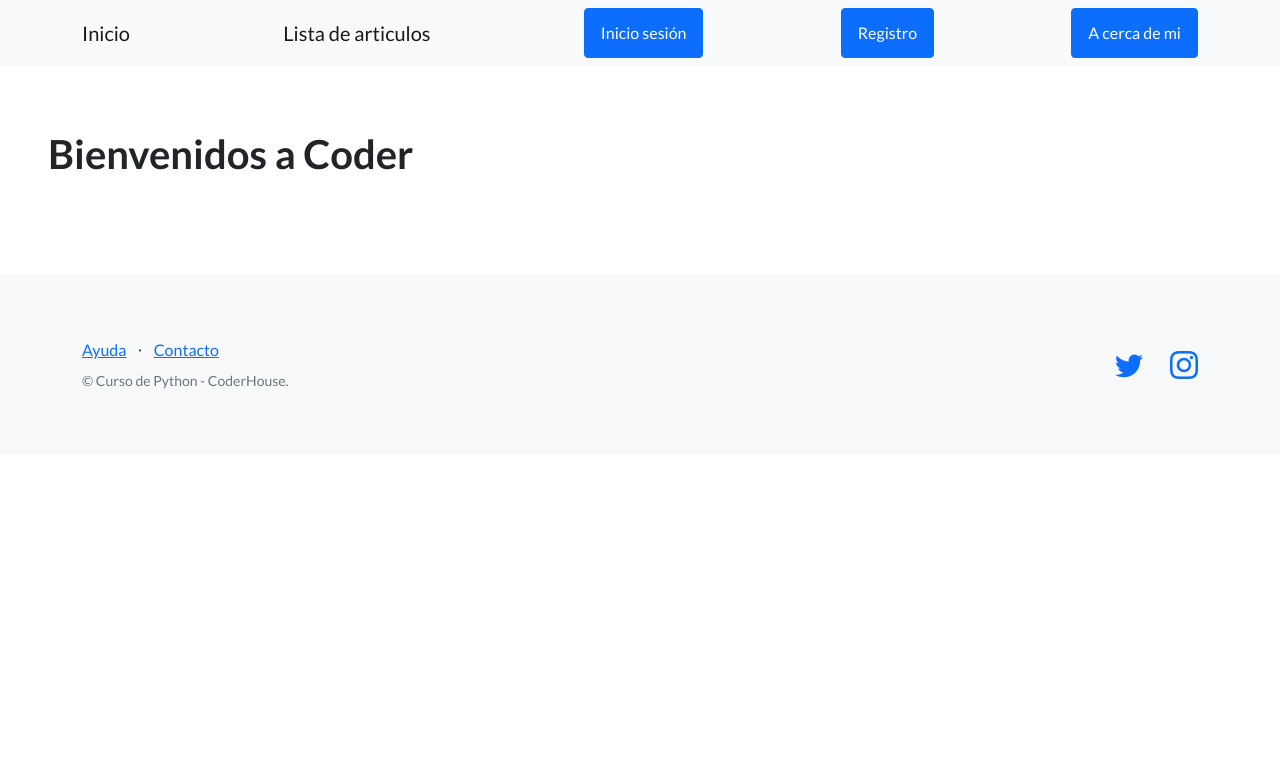
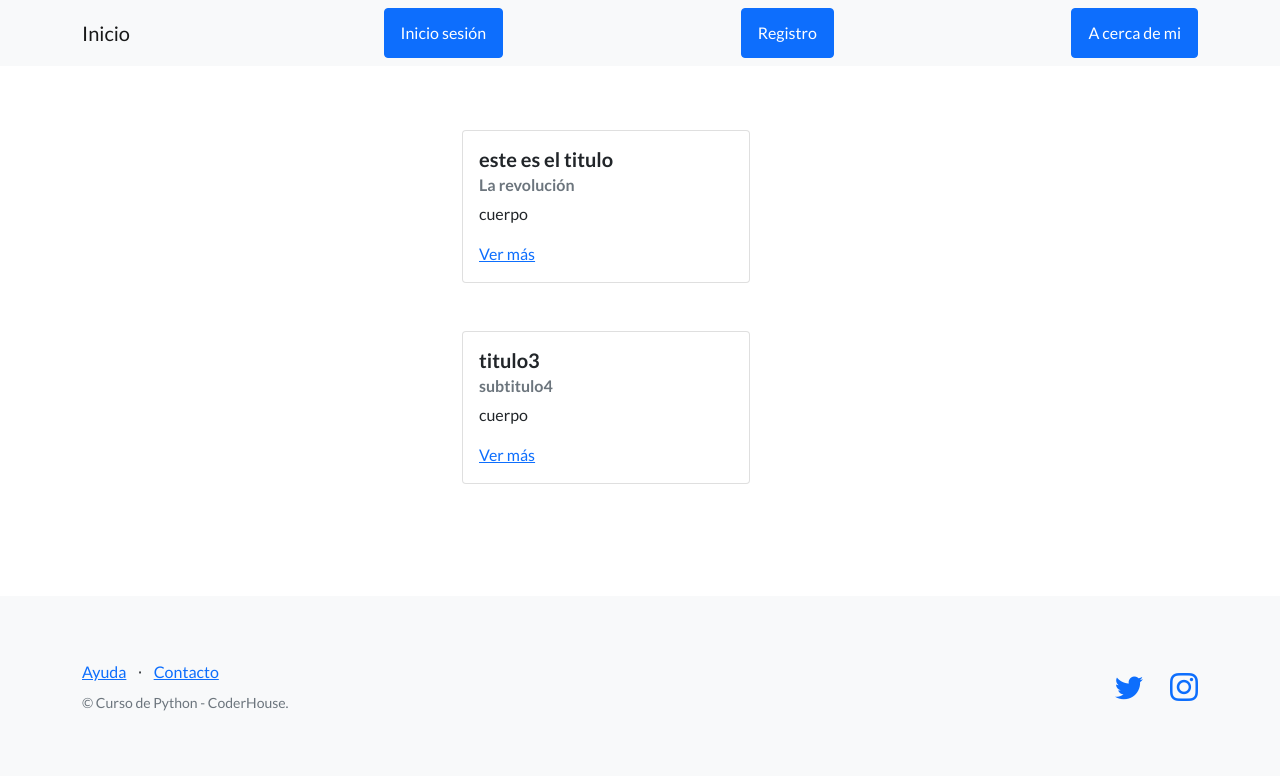
Before and after one commit to Edu20/Proyecto_final, a Django app: page / in a window 1280 px wide. Shown: the top 776 px of the page. Run offline with Django 4.2, Linux system fonts and the light colour scheme; data comes from the database, SQL or seed files in the repository; some libraries are stand-ins or nearby versions.

Commit message:
aplicando un poco de estilo a la vista index.html

```diff
--- a/articulos/templates/articulos/base.html
+++ b/articulos/templates/articulos/base.html
@@ -25,7 +25,6 @@
         <nav class="navbar navbar-light bg-light static-top">
             <div class="container">
                 <a class="navbar-brand" href="{% url 'inicio' %}">Inicio</a>
-                <a class="navbar-brand" href="{% url 'lista_articulos' %}">Lista de articulos</a>
                 {% if user.is_authenticated %}
                 <div class="dropdown">
                     <button class="btn btn-secondary dropdown-toggle" type="button" id="dropdownMenu1" data-bs-toggle="dropdown" aria-expanded="false" >
--- a/articulos/templates/articulos/index.html
+++ b/articulos/templates/articulos/index.html
@@ -2,6 +2,27 @@
 
 
 {% block contenido %}
-<h1>Bienvenidos a Coder {{ user.first_name }}</h1>
-<img src="{{ user.avatar.imagen.url }}" alt="">
+{% for articulo in articulos %}
+
+<div class="container">
+    <div class="row">
+      <div class="col">
+      </div>
+      <div class="col">
+        <div class="card" style="width: 18rem;">
+            <div class="card-body">
+              <h5 class="card-title">{{ articulo.titulo }}</h5>
+              <h6 class="card-subtitle mb-2 text-muted">{{ articulo.subtitulo }}</h6>
+              <p class="card-text">{{ articulo.cuerpo }}</p>
+              <a href="{% url 'lista_articulos' %}" class="card-link">Ver más</a>
+            </div>
+        </div>
+        <br>
+        <br>
+      </div>
+      <div class="col">
+      </div>
+    </div>
+  </div>
+{% endfor %}
 {% endblock contenido %}
--- a/sistema_blog/views.py
+++ b/sistema_blog/views.py
@@ -1,6 +1,6 @@
 from django.shortcuts import render
 from django.http import HttpResponse
-
+from articulos.models import Articulo
 from datetime import datetime
 
 
@@ -12,7 +12,9 @@ def saludo(request):
 
 
 def inicio(request):
-    contexto = {}
+    contexto = {
+        "articulos": Articulo.objects.all()
+    }
     http_response = render(
         request=request,
         template_name="articulos/index.html",
```
